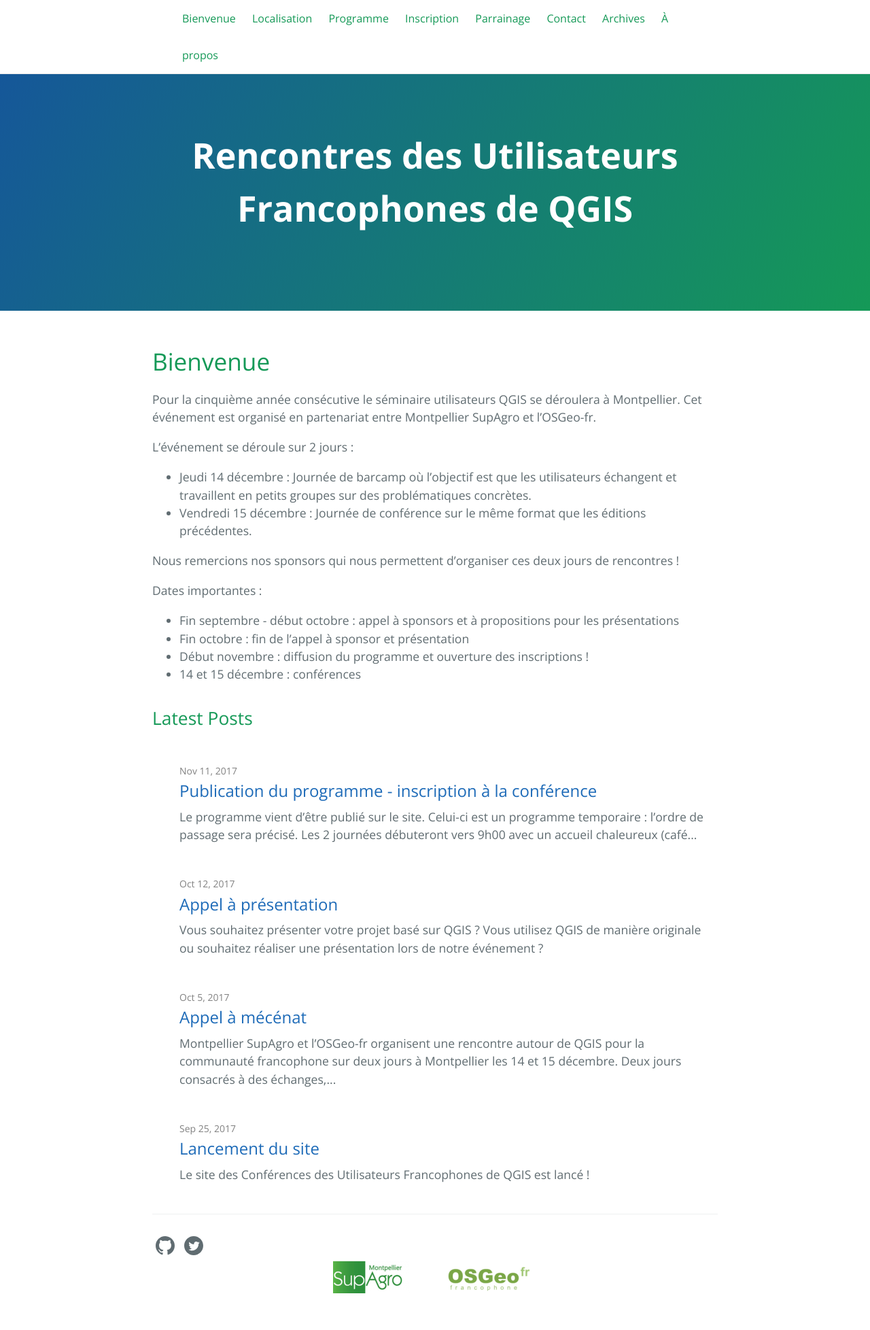
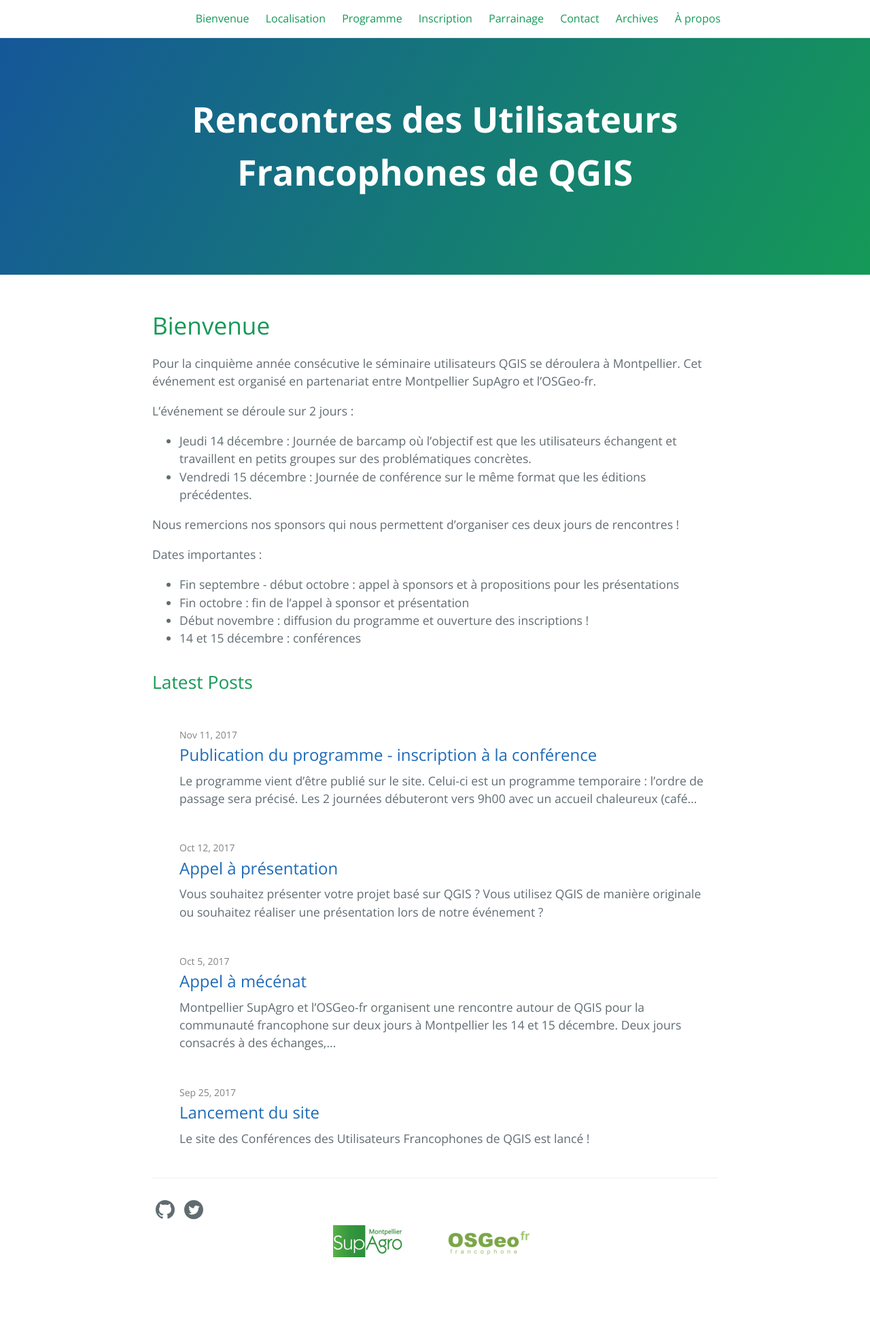
Before and after one commit to OSGeo-fr/QGIS-conf-fr-website, a Jekyll site: the page built from index.md, in a window 1280 px wide. Shown: the whole page at 68% size. Built offline with Jekyll 4.4.1, drawn with Linux system fonts in a browser that asks for light colours; the repository's description, which GitHub fills in, is left out; after the commit the page ends 1903 px from its top, so only the background shows below that.

Commit message:
augmentation de la largeur des liens principaux

```diff
--- a/assets/css/style.scss
+++ b/assets/css/style.scss
@@ -8,5 +8,8 @@ div#contact div {
   width: 33.33%;
 }
 div#contact div input, textarea, select {
- margin:10px;
+  margin:10px;
 }
+.wrapper {
+  max-width: calc(60em - (30px * 2));
+}
```
